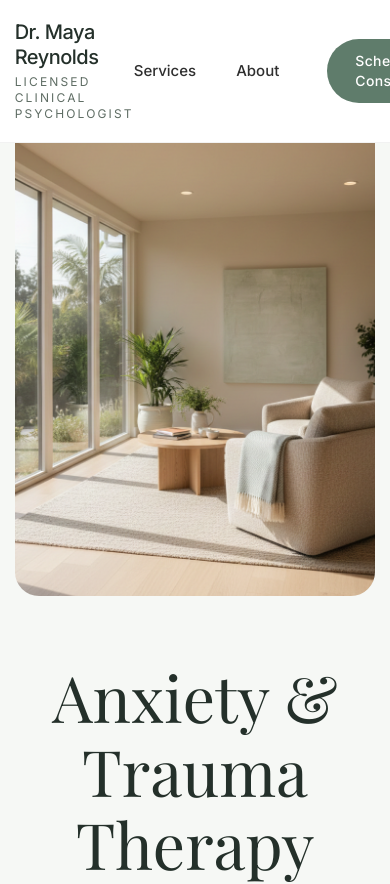
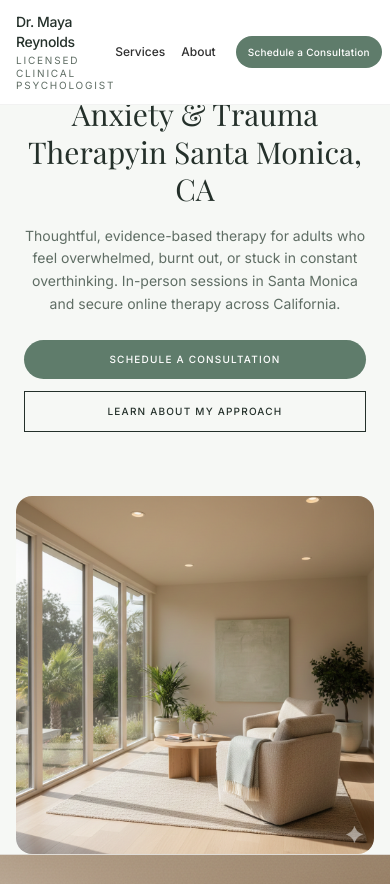
Before and after one commit to ajith2003madhuvana/Therapy_Clone_Page, a React (Vite) app: page / in a window 390 px wide. Shown: the top 884 px of the page. Built offline with nearby package versions, Linux system fonts and the light colour scheme.

Commit message:
fix: improve mobile responsiveness for header, hero, and support sections

```diff
--- a/components/Header.tsx
+++ b/components/Header.tsx
@@ -11,21 +11,20 @@ const Header: React.FC = () => {
 
   return (
     <header className="fixed top-0 left-0 w-full z-50 bg-white border-b border-black/5">
-      <div className="max-w-[1400px] mx-auto px-[3.75vw] py-5 flex items-center justify-between">
+      <div className="max-w-[1400px] mx-auto px-4 sm:px-6 md:px-[3.75vw] py-3 sm:py-5 flex items-center justify-between">
 
         <div className="flex flex-col leading-tight">
-  <span className="text-[20px] font-medium tracking-tight text-[#24302A]">
-    Dr. Maya Reynolds
-  </span>
-  <span className="text-xs uppercase tracking-[0.18em] text-[#5F6D64] mt-1">
-    Licensed Clinical Psychologist
-  </span>
-</div>
-
+          <span className="text-sm sm:text-base md:text-[20px] font-medium tracking-tight text-[#24302A]">
+            Dr. Maya Reynolds
+          </span>
+          <span className="text-[10px] sm:text-xs uppercase tracking-[0.18em] text-[#5F6D64] mt-0.5 sm:mt-1">
+            Licensed Clinical Psychologist
+          </span>
+        </div>
 
         {/* Navigation */}
         <nav
-          className="flex items-center gap-10 text-[15px] font-medium text-[#2F2F2F]"
+          className="flex items-center gap-4 sm:gap-6 md:gap-10 text-xs sm:text-sm md:text-[15px] font-medium text-[#2F2F2F]"
           aria-label="Primary navigation"
         >
           {(() => {
@@ -48,7 +47,7 @@ const Header: React.FC = () => {
                       key={p.path}
                       to={p.path}
                       aria-label="Schedule a consultation"
-                      className="ml-2 rounded-full bg-[#5F7C6B] px-7 py-3 text-sm font-medium text-white tracking-wide hover:bg-[#4F6A5B] transition-colors"
+                      className="ml-1 sm:ml-2 rounded-full bg-[#5F7C6B] px-3 sm:px-5 md:px-7 py-2 sm:py-3 text-[10px] sm:text-xs md:text-sm font-medium text-white tracking-wide hover:bg-[#4F6A5B] transition-colors whitespace-nowrap"
                     >
                       {p.label}
                     </Link>
--- a/components/Hero.tsx
+++ b/components/Hero.tsx
@@ -4,11 +4,11 @@ import { Link } from "react-router-dom";
 const Hero: React.FC = () => {
   return (
     <section className="bg-[#F6F8F5] min-h-screen flex items-center pt-24 md:pt-0">
-      <div className="max-w-[1400px] mx-auto px-[3.75vw] grid grid-cols-1 md:grid-cols-2 gap-16 items-center">
+      <div className="max-w-[1400px] mx-auto px-4 sm:px-6 md:px-[3.75vw] grid grid-cols-1 md:grid-cols-2 gap-8 md:gap-16 items-center">
 
         {/* Image */}
-        <div className="flex justify-center md:justify-start">
-          <div className="w-[431px] h-[500px] overflow-hidden rounded-3xl md:-ml-6">
+        <div className="order-2 md:order-1 flex justify-center md:justify-start mt-8 md:mt-0">
+          <div className="w-full max-w-sm sm:max-w-md md:w-[431px] h-auto md:h-[500px] overflow-hidden rounded-2xl md:rounded-3xl md:-ml-6">
             <img
               src="/images/Hero_Calm.png"
               alt="Calm therapy space with natural light in Santa Monica"
@@ -18,29 +18,29 @@ const Hero: React.FC = () => {
         </div>
 
         {/* Text */}
-<div className="text-center md:text-left md:-translate-y-6 md:-ml-20">
-  <h1 className="text-[64px] leading-[1.15] text-[#24302A] font-normal mb-8">
-    Anxiety & Trauma Therapy <br />
+        <div className="order-1 md:order-2 text-center md:text-left md:-translate-y-6 md:-ml-20">
+          <h1 className="text-3xl sm:text-5xl md:text-[64px] leading-tight md:leading-[1.15] text-[#24302A] font-normal mb-4 sm:mb-6 md:mb-8">
+            Anxiety & Trauma Therapy<br className="hidden sm:inline" />
             in Santa Monica, CA
           </h1>
 
-  <p className="text-[17px] leading-[1.7] text-[#5F6D64] max-w-[520px] mb-12">
+          <p className="text-sm sm:text-base md:text-[17px] leading-relaxed md:leading-[1.7] text-[#5F6D64] max-w-full md:max-w-[520px] mx-auto md:mx-0 mb-6 sm:mb-8 md:mb-12 px-2 sm:px-0">
             Thoughtful, evidence-based therapy for adults who feel overwhelmed,
             burnt out, or stuck in constant overthinking. In-person sessions in
             Santa Monica and secure online therapy across California.
           </p>
 
-  <div className="mt-2 flex flex-col sm:flex-row gap-6 sm:gap-8 justify-center md:justify-start">
+          <div className="mt-4 sm:mt-6 md:mt-2 flex flex-col sm:flex-row gap-3 sm:gap-4 md:gap-8 justify-center md:justify-start px-2 sm:px-0">
             <Link
               to="/contact"
-      className="px-10 py-4 rounded-full bg-[#5F7C6B] text-white uppercase tracking-[0.12em] text-xs font-medium hover:opacity-90 transition"
+              className="px-6 sm:px-8 md:px-10 py-3 sm:py-4 rounded-full bg-[#5F7C6B] text-white uppercase tracking-[0.12em] text-[10px] sm:text-xs md:text-xs font-medium hover:opacity-90 transition"
             >
               Schedule a Consultation
             </Link>
 
             <Link
               to="/about"
-      className="px-10 py-4 border border-[#24302A] text-[#24302A] uppercase tracking-[0.12em] text-xs font-medium hover:bg-[#24302A] hover:text-white transition"
+              className="px-6 sm:px-8 md:px-10 py-3 sm:py-4 border border-[#24302A] text-[#24302A] uppercase tracking-[0.12em] text-[10px] sm:text-xs md:text-xs font-medium hover:bg-[#24302A] hover:text-white transition"
             >
               Learn About My Approach
             </Link>
--- a/components/Support.tsx
+++ b/components/Support.tsx
@@ -7,7 +7,7 @@ const Support: React.FC = () => {
       <div className="grid grid-cols-1 lg:grid-cols-2">
 
         {/* Image */}
-        <div className="h-[420px] lg:h-auto overflow-hidden">
+        <div className="h-[300px] sm:h-[400px] lg:h-auto overflow-hidden order-2 lg:order-1">
           <img
             src="/images/meditation.png"
             alt="Calm, supportive therapy environment"
@@ -16,17 +16,17 @@ const Support: React.FC = () => {
         </div>
 
         {/* Content */}
-        <div className="bg-[#ECE8E1] p-12 lg:p-20 flex flex-col justify-center">
-          <h2 className="text-[42px] md:text-[56px] leading-[1.15] mb-10 text-[#24302A] font-normal">
+        <div className="bg-[#ECE8E1] p-6 sm:p-10 lg:p-20 flex flex-col justify-center order-1 lg:order-2">
+          <h2 className="text-2xl sm:text-4xl md:text-[42px] lg:text-[56px] leading-tight lg:leading-[1.15] mb-6 sm:mb-8 lg:mb-10 text-[#24302A] font-normal">
             You don’t have to navigate this <span className="italic">on your own</span>.
           </h2>
 
-          <p className="text-[18px] mb-10 text-[#5F6D64] max-w-lg leading-[1.7]">
+          <p className="text-sm sm:text-base md:text-[18px] mb-6 sm:mb-8 lg:mb-10 text-[#5F6D64] max-w-lg leading-relaxed lg:leading-[1.7]">
             Many people seek therapy during seasons of feeling overwhelmed, disconnected,
             or unsure how to move forward. If any of these resonate, support is available.
           </p>
 
-          <ul className="space-y-6 text-[17px] text-[#5F6D64] max-w-lg">
+          <ul className="space-y-4 sm:space-y-6 text-sm sm:text-base md:text-[17px] text-[#5F6D64] max-w-lg">
             {[
               "Feeling persistently anxious, low, or emotionally drained",
               "Difficulty focusing, resting, or making decisions",
@@ -34,22 +34,22 @@ const Support: React.FC = () => {
               "Ongoing stress, burnout, or loss of motivation",
               "A sense of carrying too much for too long"
             ].map((item, i) => (
-              <li key={i} className="flex items-start gap-4">
-                <span className="mt-2 w-1.5 h-1.5 bg-[#6F8F7A] rounded-full shrink-0"></span>
-                {item}
+              <li key={i} className="flex items-start gap-3 sm:gap-4">
+                <span className="mt-1.5 sm:mt-2 w-1.5 h-1.5 bg-[#6F8F7A] rounded-full shrink-0"></span>
+                <span>{item}</span>
               </li>
             ))}
           </ul>
 
-          <p className="mt-12 text-[17px] italic text-[#6F8F7A] max-w-lg leading-[1.7]">
+          <p className="mt-8 sm:mt-10 lg:mt-12 text-sm sm:text-base md:text-[17px] italic text-[#6F8F7A] max-w-lg leading-relaxed lg:leading-[1.7]">
             Therapy can be a steady, supportive place to slow down, feel understood,
             and begin finding clarity at a pace that feels right for you.
           </p>
 
-          <div className="mt-12">
+          <div className="mt-8 sm:mt-10 lg:mt-12">
             <Link
               to="/contact"
-              className="inline-block px-10 py-4 rounded-full bg-[#6F8F7A] text-white uppercase tracking-[0.12em] text-xs font-medium hover:opacity-90 transition"
+              className="inline-block px-6 sm:px-8 md:px-10 py-3 sm:py-4 rounded-full bg-[#6F8F7A] text-white uppercase tracking-[0.12em] text-[10px] sm:text-xs md:text-xs font-medium hover:opacity-90 transition"
             >
               Get Started
             </Link>
```
Lines whose indentation alone changed are shown as unchanged.
